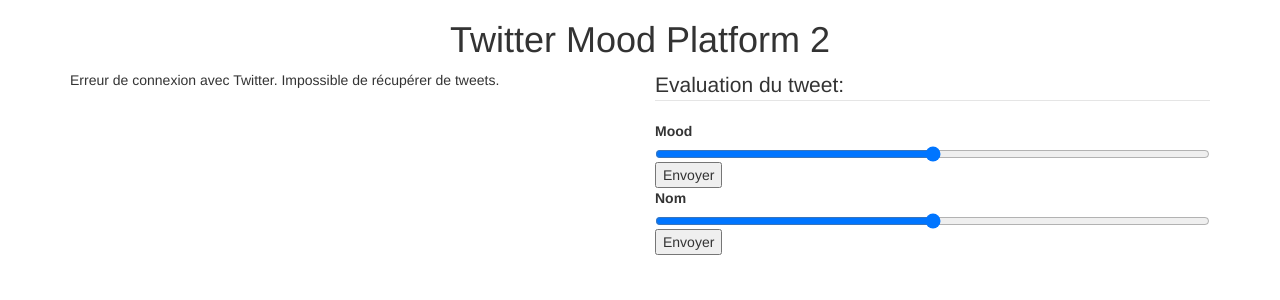
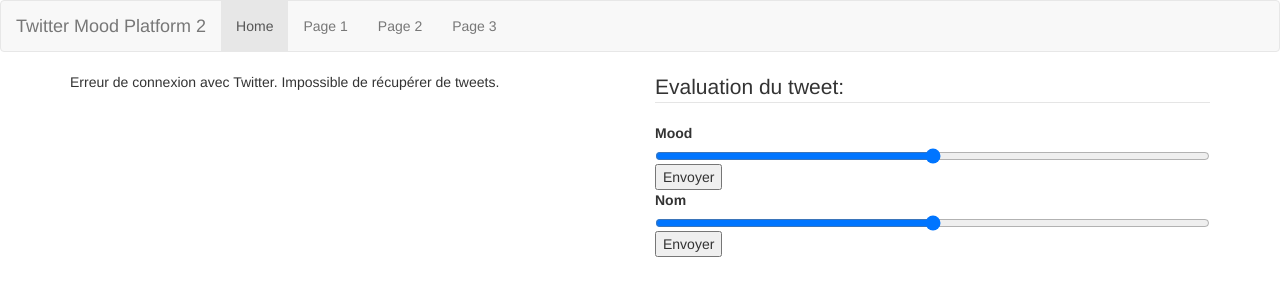
Before and after one commit to antoineconqui/Twitter-Mood-Web-Platform, a PHP site: page / in a window 1280 px wide. Shown: the top 300 px of the page. Run offline with PHP 8.4, Linux system fonts and the light colour scheme; data that the repository does not hold is empty.

Commit message:
new navbar

```diff
--- a/index.php
+++ b/index.php
@@ -11,7 +11,19 @@
 </head>
 <body>
 
-    <h1>Twitter Mood Platform 2</h1>
+    <nav class="navbar navbar-default">
+      <div class="container-fluid">
+        <div class="navbar-header">
+          <a class="navbar-brand" href="#">Twitter Mood Platform 2</a>
+        </div>
+        <ul class="nav navbar-nav">
+          <li class="active"><a href="#">Home</a></li>
+          <li><a href="#">Page 1</a></li>
+          <li><a href="#">Page 2</a></li>
+          <li><a href="#">Page 3</a></li>
+        </ul>
+      </div>
+    </nav>
 
     <div class="container">
         <div class="row">
@@ -21,6 +33,8 @@
                 ?>
             </div>
             <div class="col-md-6" id="evaluation">
+
+
                 <form action="/action_page.php">
                     <fieldset>
                         <legend>Evaluation du tweet:</legend>
@@ -32,6 +46,8 @@
                         <input type="submit" value="Envoyer"></br>
                     </fieldset>
                 </form>
+
+
             </div>
         </div>
     </div>
```
